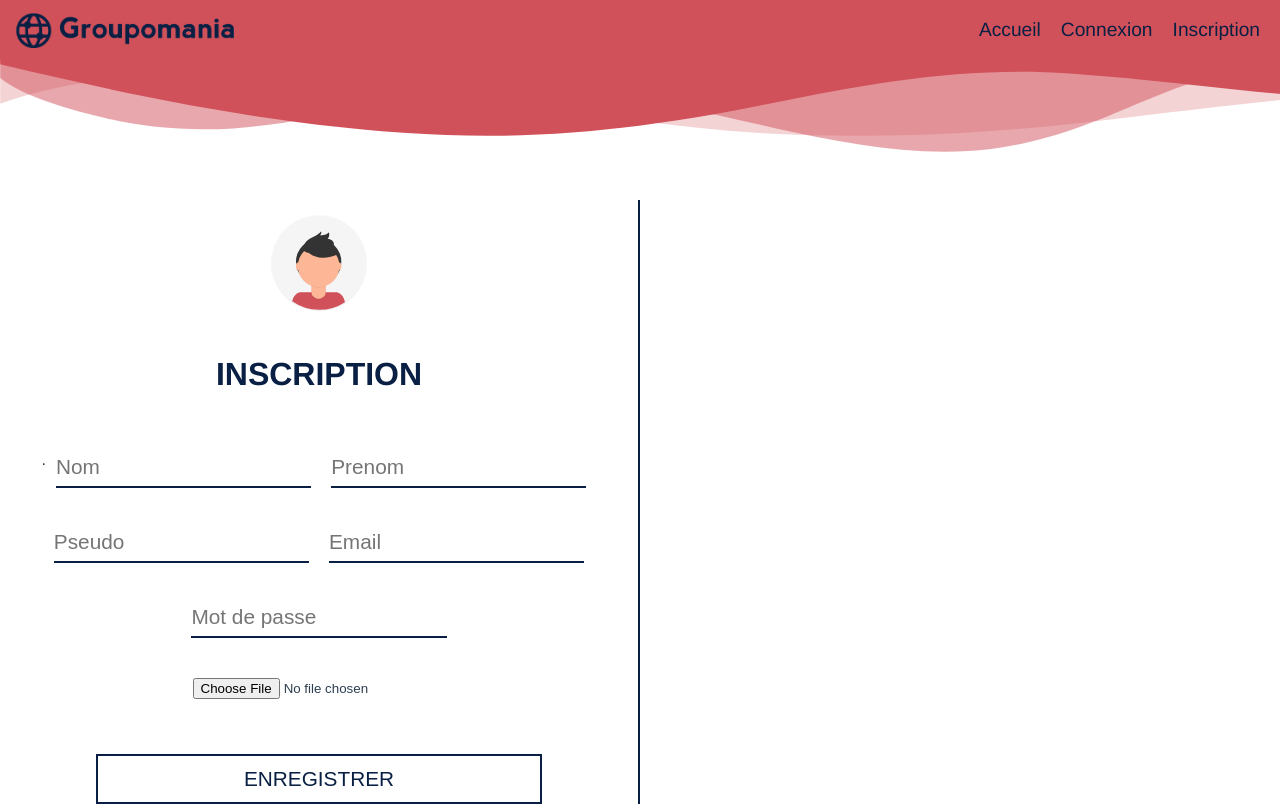
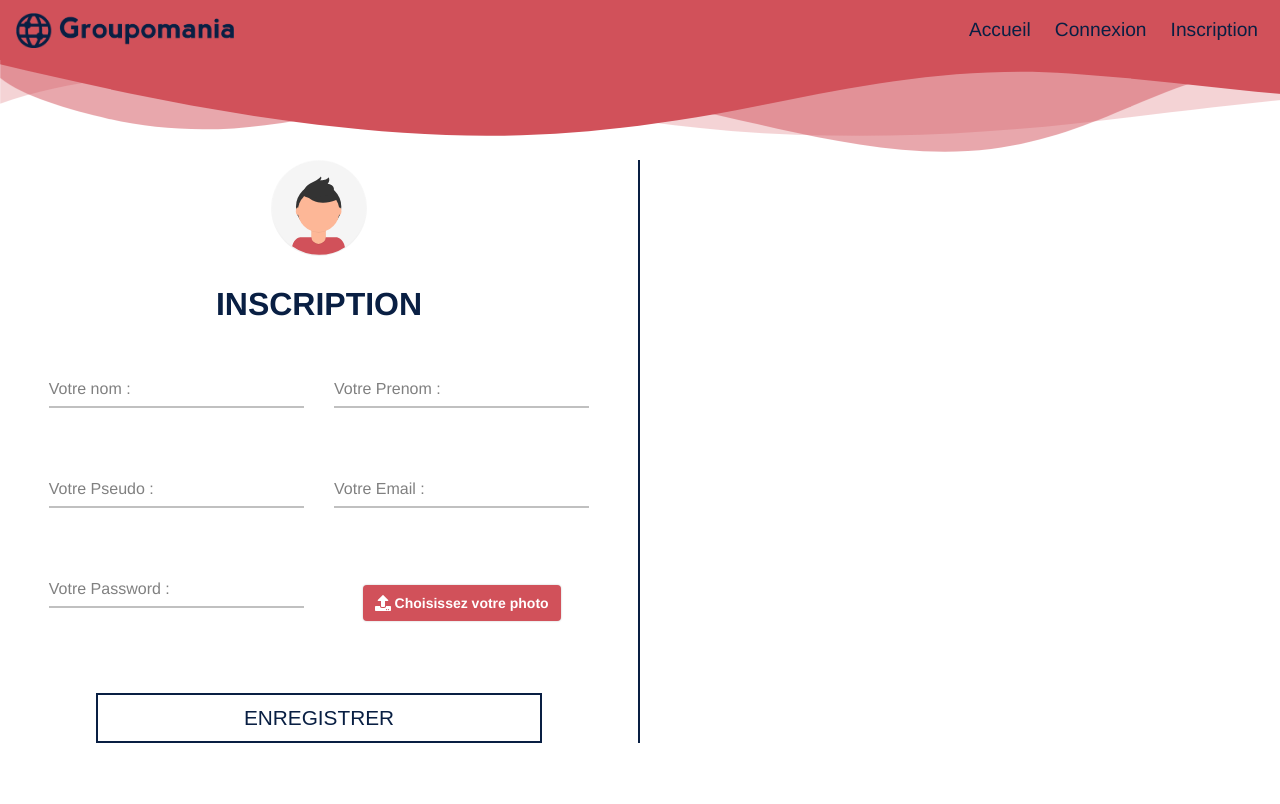
Before and after one commit to Dutdut77/GRANDMAIRENicolas_7_14042021, a Vue app in the folder groupomania/: page /signup in a window 1280 px wide. Built offline with nearby package versions, Linux system fonts and the light colour scheme.

Commit message:
signup en cours

```diff
--- a/groupomania/src/App.vue
+++ b/groupomania/src/App.vue
@@ -68,9 +68,16 @@ $secondary: #d1515a;
 	padding: 0;
 	margin: 0;
 	box-sizing: border-box;
+  }
+
+  a {
+  outline: none;
+  text-decoration: none;
+  padding: 2px 1px 0;
+  color : $secondary;
+  }
 
 
-}
 header {
   position: fixed;
   z-index: 99;
--- a/groupomania/src/components/Input.vue
+++ b/groupomania/src/components/Input.vue
@@ -1,20 +1,23 @@
 <template>
   <div class="input-data">
     <input
-      type="text"
+      :type="inputInfo.type"
       :value="modelValue"
+      :class="inputInfo.class"
+      :id="inputInfo.name"
       @input="$emit('update:modelValue', $event.target.value)"
       required
     />
     <div class="underline"></div>
 
-    <label>{{ inputInfo.title }}</label>
+    <label :for="inputInfo.name">{{ inputInfo.title }}</label>
   </div>
+
 </template>
 
 <script>
 export default {
-  name: "input",
+  name: "Input",
   props: {
     modelValue: {
       type: String,
@@ -36,6 +39,8 @@ $secondary: #d1515a;
   outline: none;
   box-sizing: border-box;
 }
+
+
 .input-data {
   height: 40px;
   width: 100%;
--- /dev/null
+++ b/groupomania/src/components/InputFile.vue
@@ -0,0 +1,95 @@
+<template>
+<div class="file-input">
+      <input
+        type="file"
+        :value="modelValue"
+        name="file-input"
+        id="file-input"
+        class="file-input__input"
+        @input="$emit('update:modelValue', $event.target.value)"
+
+      />
+      <label class="file-input__label" for="file-input">
+        <svg
+          aria-hidden="true"
+          focusable="false"
+          data-prefix="fas"
+          data-icon="upload"
+          class="svg-inline--fa fa-upload fa-w-16"
+          role="img"
+          xmlns="http://www.w3.org/2000/svg"
+          viewBox="0 0 512 512"
+        >
+          <path
+            fill="currentColor"
+            d="M296 384h-80c-13.3 0-24-10.7-24-24V192h-87.7c-17.8 0-26.7-21.5-14.1-34.1L242.3 5.7c7.5-7.5 19.8-7.5 27.3 0l152.2 152.2c12.6 12.6 3.7 34.1-14.1 34.1H320v168c0 13.3-10.7 24-24 24zm216-8v112c0 13.3-10.7 24-24 24H24c-13.3 0-24-10.7-24-24V376c0-13.3 10.7-24 24-24h136v8c0 30.9 25.1 56 56 56h80c30.9 0 56-25.1 56-56v-8h136c13.3 0 24 10.7 24 24zm-124 88c0-11-9-20-20-20s-20 9-20 20 9 20 20 20 20-9 20-20zm64 0c0-11-9-20-20-20s-20 9-20 20 9 20 20 20 20-9 20-20z"
+          ></path>
+        </svg>
+        <span>{{inputInfo.title}}</span></label
+      >
+    </div>
+
+
+
+</template>
+
+
+
+<script>
+
+
+export default {
+  name: "InputFile",
+  props: {
+    modelValue: {
+      type: String,
+    },
+    inputInfo: {
+      type: Object,
+    },
+  },
+};
+</script>
+
+<style scoped lang="scss">
+
+$primary: #091f43;
+$secondary: #d1515a;
+
+* {
+  margin: 0;
+  padding: 0;
+  outline: none;
+  box-sizing: border-box;
+}
+
+.file-input__input {
+  width: 0.1px;
+  height: 0.1px;
+  opacity: 0;
+  overflow: hidden;
+  position: absolute;
+  z-index: -1;
+}
+
+.file-input__label {
+  cursor: pointer;
+  display: inline-flex;
+  align-items: center;
+  border-radius: 4px;
+  font-size: 14px;
+  font-weight: 600;
+  color: #fff;
+  font-size: 14px;
+  padding: 10px 12px;
+  background-color: $secondary;
+  box-shadow: 0px 0px 2px rgba(0, 0, 0, 0.25);
+}
+
+.file-input__label svg {
+  height: 16px;
+  margin-right: 4px;
+}
+
+
+</style>
--- a/groupomania/src/views/Login.vue
+++ b/groupomania/src/views/Login.vue
@@ -13,13 +13,11 @@
         <div class="titre"><h1>SE CONNECTER</h1></div>
 
 <div class="form__group">
-  <input type="input" class="form__field" placeholder="Email" name="Email" id='email' autocomplete="off" v-model="email"/>
-
+   <Input v-model="contentEmail" :inputInfo="inputEmail"/>
 </div>
 
 <div class="form__group">
-  <input type="password" class="form__field" placeholder="Mot de passe" name="Password" id='password' v-model="password"/>
-
+   <Input v-model="contentPassword" :inputInfo="inputPassword"/>
 </div>
 
 
@@ -42,14 +40,25 @@
 // @ is an alias to /src
 
 import { mapState } from "vuex";
+import Input from "@/components/Input.vue";
 
 export default {
   name: "Login",
-  components: {},
+  components: { Input },
   data() {
     return {
       email: null,
       password: null,
+      contentEmail : null,
+      contentPassword : null,
+      inputEmail : {
+        title : "Email :",
+        type : "text",
+      },
+            inputPassword : {
+        title : "Password :",
+        type : "password",
+      }
     };
   },
   computed: {
@@ -62,7 +71,7 @@ export default {
     login() {
       const self = this;
       this.$store
-        .dispatch("login", { email: this.email, password: this.password })
+        .dispatch("login", { email: this.contentEmail, password: this.contentPassword })
         .then(
           function () {
             self.$router.push("/storie");
@@ -153,7 +162,7 @@ section {
 }
 .titre {
   width: 100%;
-   margin: 10px;
+   margin: 0 10px;
   h1 {
     font-size: 1.3rem;
     color: $primary;
@@ -166,47 +175,24 @@ section {
 
 
 .form__group {
-  padding: 15px 0 0;
-  margin: 10px;
+  margin: 5px;
   width: 80%;
       @media (min-width: 768px) {
        width: 40%;
     }
 }
 
-.form__field {
-  width: 100%;
-  border: 0;
-  border-bottom: 2px solid $primary;
-  outline: 0;
-  font-size: 1.3rem;
-  color: $primary;
-  padding: 7px 0;
-  background: transparent;
-  transition: border-color 0.2s;
-
-
-
-
-  &:placeholder-shown ~ .form__label {
-    font-size: 1.1rem;
-    cursor: text;
-    top: 20px;
-                @media (min-width: 768px) {
-    font-size: 1.3rem;
-  }
-  }
-}
 
 .custom-btn {
   color : $primary;
   width: 40%;
   height: 50px;
-  margin: 50px 20% 10px 20%;
+  margin: 30px 20% 10px 20%;
   padding: 0 15px;
   border: 2px solid $primary;
   font-size: 1.3rem;
   background: transparent;
+  border-radius : 4px;
   cursor: pointer;
   transition: all 0.3s ease;
   // position: relative;
@@ -218,25 +204,10 @@ section {
   transition: all 0.3s ease;
   overflow: hidden;
 }
-// .btn-10:after {
-//   position: relative;
-//   content: " ";
-//   // top: 0;
-//   // left: 0;
-//   // z-index: -1;
-//   width: 0;
-//   height: 0;
-//   transition: all 0.3s ease;
-//   // -webkit-transform: scale(.1);
-//   // transform: scale(.1);
-//   display: block;
-// }
+
 .btn-10:hover {
    border: 2px solid $secondary;
   background: $secondary;
-  // -webkit-transform: scale(1);
-  // transform: scale(1);
-
 }
 
 
--- a/groupomania/src/views/Signup.vue
+++ b/groupomania/src/views/Signup.vue
@@ -1,89 +1,37 @@
 <template>
   <section>
-
     <div class="content">
-
       <div class="login">
         <div class="form">
           <img src="../assets/avatar.svg" class="avatar" />
           <div class="titre"><h1>INSCRIPTION</h1></div>
-.
           <div class="form__group">
-          <input
-            type="text"
-            class="form__field"
-            placeholder="Nom"
-            name="Nom"
-            id="nom"
-            autocomplete="off"
-            v-model="nom"
-          />
-
+            <Input v-model="contentNom" :inputInfo="inputNom" />
           </div>
-
           <div class="form__group">
-          <input
-            type="text"
-            class="form__field"
-            placeholder="Prenom"
-            name="Prenom"
-            id="prenom"
-            autocomplete="off"
-            v-model="prenom"
-          />
-
+            <Input v-model="contentPrenom" :inputInfo="inputPrenom" />
           </div>
-
           <div class="form__group">
-          <input
-            type="text"
-            class="form__field"
-            placeholder="Pseudo"
-            name="Pseudo"
-            id="pseudo"
-            autocomplete="off"
-            v-model="pseudo"
-          />
-
+            <Input v-model="contentPseudo" :inputInfo="inputPseudo" />
           </div>
-
           <div class="form__group">
-          <input
-            type="email"
-            class="form__field"
-            placeholder="Email"
-            name="Email"
-            id="email"
-            autocomplete="off"
-            v-model="email"
-          />
-
+            <Input v-model="contentEmail" :inputInfo="inputEmail" />
           </div>
-
           <div class="form__group">
-          <input
-            type="password"
-            class="form__field"
-            placeholder="Mot de passe"
-            name="Password"
-            id="password"
-            v-model="password"
-          />
-
+            <Input v-model="contentPassword" :inputInfo="inputPassword" />
           </div>
-
-        <div class="form__group form__file">
-          <input type="file" id="file" class="custom-file-input" @change="previewFile" />
+          <div class="form__group">
+            <InputFile v-model="contentImageUrl" :inputInfo="inputImageUrl" />
           </div>
         </div>
         <button
           class="custom-btn btn-10"
-          :class="{ 'button-disabled': !validatedFields }"
           @click="signup()"
         >
           <span v-if="status == 'loading'">Connexion en cours</span>
           <span v-else>ENREGISTRER</span>
         </button>
+{{contentImageUrl}}
 
         <div class="error" v-if="status == 'error_login'">
           Erreur lors de l'enregistrement
@@ -93,10 +41,10 @@
       <div class="signup">
         <img src="../assets/profil.svg" class="profil" />
         <div class="profil--titre">
-          Déjà inscrit ? Connectez-vous <router-link to="/login">Par ici </router-link>
+          Déjà inscrit ? Connectez-vous
+          <router-link to="/login">Par ici </router-link>
         </div>
       </div>
-
     </div>
   </section>
 </template>
@@ -104,30 +52,58 @@
 <script>
 // @ is an alias to /src
 import { mapState } from "vuex";
+import Input from "@/components/Input.vue";
+import InputFile from "@/components/InputFile.vue";
 
 export default {
   name: "Signup",
-  components: {},
+  components: { Input, InputFile },
   data() {
     return {
-      nom: null,
-      prenom: null,
-      pseudo: null,
-      email: null,
-      password: null,
-      image_url: null,
+
+      contentNom: null,
+      contentPrenom: null,
+      contentPseudo: null,
+      contentEmail: null,
+      contentPassword: null,
+      contentImageUrl: null,
+
+      inputEmail: {
+        name : "email",
+        title: "Votre Email :",
+        type: "text",
+        class: ""
+      },
+      inputPassword: {
+        name : "password",
+        title: "Votre Password :",
+        type: "password",
+        class: ""
+      },
+      inputNom: {
+        name : "nom",
+        title: "Votre nom :",
+        type: "text",
+        class: ""
+      },
+      inputPrenom: {
+        name : "prenom",
+        title: "Votre Prenom :",
+        type: "text",
+        class: ""
+      },
+      inputPseudo: {
+        name : "pseudo",
+        title: "Votre Pseudo :",
+        type: "text",
+        class: ""
+      },
+      inputImageUrl: {
+         title: "Choisissez votre photo",
+      },
     };
   },
   computed: {
-    validatedFields() {
-      return this.email != "" &&
-        this.password != "" &&
-        this.pseudo != "" &&
-        this.nom != "" &&
-        this.prenom != ""
-        ? true
-        : false;
-    },
     ...mapState(["status"]),
   },
   methods: {
@@ -135,13 +111,13 @@ export default {
       const self = this;
       this.$store
         .dispatch("signup", {
-          email: this.email,
-          password: this.password,
-          nom: this.nom,
-          prenom: this.prenom,
-          pseudo: this.pseudo,
+          email: this.contentEmail,
+          password: this.contentPassword,
+          nom: this.contentNom,
+          prenom: this.contentPrenom,
+          pseudo: this.contentPseudo,
           role: 1,
-          image_url: this.image_url,
+          image_url: this.contentImageUrl,
         })
         .then(
           function () {
@@ -153,10 +129,12 @@ export default {
         );
     },
     previewFile() {
-      this.image_url = event.target.files[0];
+      console.log(this.contentImageUrl.name)
+      this.contentImageUrl = event.target.files[0];
     },
   },
 };
+
 </script>
 
 <style scoped lang="scss">
@@ -182,9 +160,7 @@ section {
   display: flex;
   justify-content: space-between;
   align-items: center;
-  margin-top: 40px;
   width: 100%;
-
 }
 .signup {
   width: 50%;
@@ -226,7 +202,6 @@ section {
 }
 .avatar {
   width: 25%;
-  margin: 15px;
   @media (min-width: 768px) {
     width: 15%;
   }
@@ -248,39 +223,14 @@ section {
   align-items: center;
 }
 .form__group {
-  padding: 15px 0 0;
-  margin: 10px;
+  margin: 15px;
   width: 80%;
   @media (min-width: 768px) {
     width: 40%;
   }
 }
 
-.form__field {
-  width: 100%;
-  border: 0;
-  border-bottom: 2px solid $primary;
-  outline: 0;
-  font-size: 1.3rem;
-  color: $primary;
-  padding: 7px 0;
-  background: transparent;
-  transition: border-color 0.2s;
 
-
-  &:placeholder-shown ~ .form__label {
-    font-size: 1.1rem;
-    cursor: text;
-    top: 20px;
-    @media (min-width: 768px) {
-      font-size: 1.3rem;
-    }
-  }
-}
-.form__file {
-  width: 90%;
-  margin : 15px;
-}
 
 
 .custom-btn {
@@ -306,5 +256,4 @@ section {
   border: 2px solid $secondary;
   background: $secondary;
 }
-
 </style>
```
Lines whose indentation alone changed are shown as unchanged.
